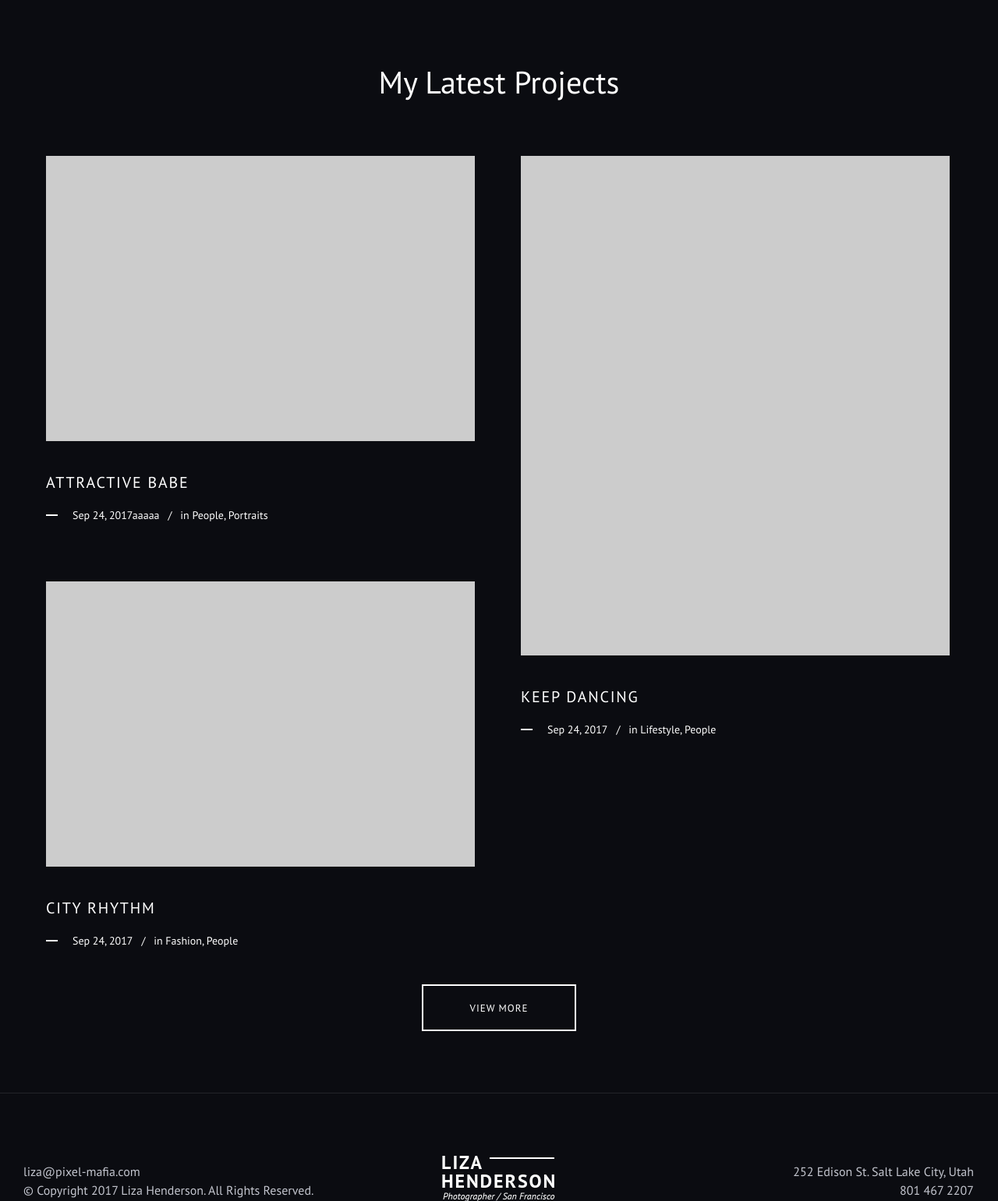
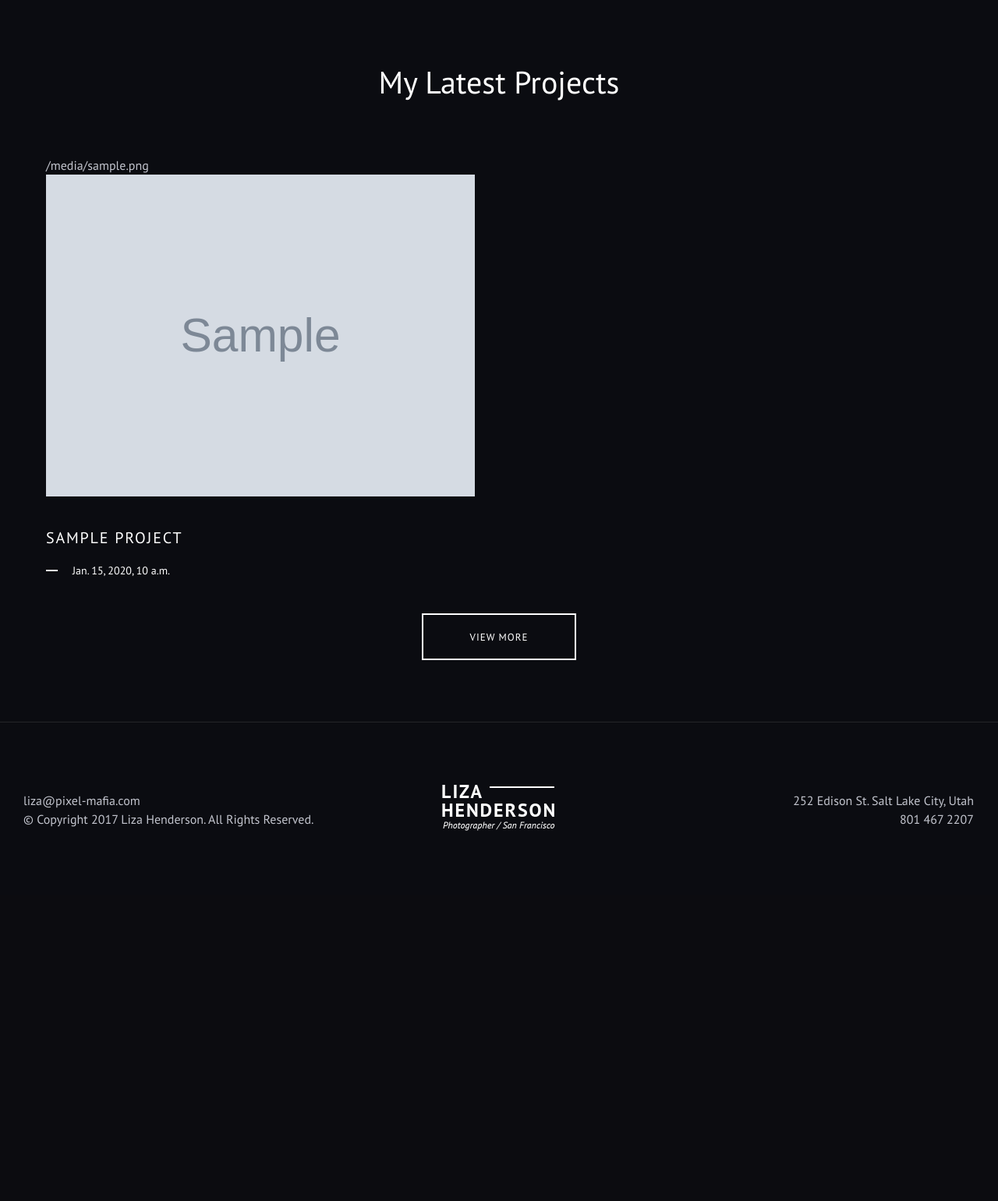
Before and after one commit to smokaleksander/photoblog, a Django app: template templates/index.html in a window 1280 px wide. Shown: the part 3699-5240 px from the top of the page at 78% size. After the commit the page ends 4765 px from the top, so only its background shows below. Run offline with Django 3.2, Linux system fonts and the light colour scheme; the template is opened without the code that fills it: most values are stand-ins (such as "Sample title", 1, 10 or a date in 2020); grey boxes marked "Sample" are stand-in pictures; some libraries are stand-ins or nearby versions.

Commit message:
optimize gallery and project models

```diff
--- a/templates/galleries.html
+++ b/templates/galleries.html
@@ -38,7 +38,7 @@
 									{% for gallery in galleries %}
 										<div class="liza_album_grid_post_wrapper liza_album_element liza_album_loading {{gallery.tags.all|join:" "}}" data-category="{{gallery.tags.all|join:" "}}">
 											<div class="liza_album_grid_post_inner">
-												<div class="liza_album_grid_image"><a href="{% url 'gallery' gallery.slug %}"><img src="{{ gallery.img1.url}}" alt=""/></a></div>
+												<div class="liza_album_grid_image"><a href="{% url 'gallery' gallery.slug %}"><img src="{{ gallery.img.url}}" alt=""/></a></div>
 												<div class="liza_grid_post_title">
 													<a class="notextdecor" href="{% url 'gallery' gallery.slug %}"><h4 class="innertitle entry-title">{{gallery.title}}</h4></a>
 												</div>
--- a/templates/index.html
+++ b/templates/index.html
@@ -303,44 +303,31 @@
 					<div class="col col-12">
 						<div class="liza_projects_grid liza_projects_grid2" data-uniqid="2952">
 							<div class="liza_projects_grid_inner" data-pad="60">
+								{% if projects %}
+									{% for project in projects %}
 										<div class="liza_project_grid_post_wrapper liza_project_loading liza_project_element people portraits" data-category="people portraits">
 											<div class="liza_project_grid_post_inner">
-										<div class="liza_project_grid_image"><a href="project_single-fullwidth.html"><img src="{% static 'img/project_grid/masonry01.jpg'%}" alt=""></a></div>
+												{% for image in project.imgs.all %}
+												<div>{{image.img}}</div>
+												<div class="liza_project_grid_image"><a href="project_single-fullwidth.html"><img src="{{image.img.url }}" alt=""></a></div>
+												{% endfor %}
 												<div class="liza_grid_post_title">
-											<a class="notextdecor" href="project_single-fullwidth.html"><h5 class="innertitle entry-title">Attractive babe</h5></a>
+												<a class="notextdecor" href="project_single-fullwidth.html"><h5 class="innertitle entry-title">{{project.title}}</h5></a>
 												</div>
 												<div class="liza_grid_project_meta liza_meta">
-											<div>Sep 24, 2017aaaaa</div>
-											<div>in  People, Portraits</div>
+													<div>{{project.date}}</div>
 												</div>
 											</div>
 										</div>
+									{% endfor %}
+								{% else %}
+									<div>
+										<p>Projekty niedostępne</p>
+									</div>
+								{% endif %}
 
-								<div class="liza_project_grid_post_wrapper liza_project_loading liza_project_element lifestyle people" data-category="lifestyle people">
-									<div class="liza_project_grid_post_inner">
-										<div class="liza_project_grid_image"><a href="project_single-left.html"><img src="{% static 'img/project_grid/masonry02.jpg'%}" alt=""></a></div>
-										<div class="liza_grid_post_title">
-											<a class="notextdecor" href="project_single-left.html"><h5 class="innertitle entry-title">Keep dancing</h5></a>
-										</div>
-										<div class="liza_grid_project_meta liza_meta">
-											<div>Sep 24, 2017</div>
-											<div>in  Lifestyle, People</div>
-										</div>
-									</div>
-								</div>
 
-								<div class="liza_project_grid_post_wrapper liza_project_loading liza_project_element fashion people" data-category="fashion people">
-									<div class="liza_project_grid_post_inner">
-										<div class="liza_project_grid_image"><a href="project_single-right.html"><img src="{% static 'img/project_grid/masonry03.jpg'%}" alt=""></a></div>
-										<div class="liza_grid_post_title">
-											<a class="notextdecor" href="project_single-right.html"><h5 class="innertitle entry-title">City rhythm</h5></a>
-										</div>
-										<div class="liza_grid_project_meta liza_meta">
-											<div>Sep 24, 2017</div>
-											<div>in  Fashion, People</div>
-										</div>
-									</div>
-								</div>
+
 
 							</div><!-- .liza_projects_grid_inner -->
 						</div><!-- .liza_projects_grid -->
```
Also changed, not shown: galleries/admin.py (+9 -2 lines), galleries/models.py (+5 -3 lines), main_page/views.py (+13 -2 lines), projects/admin.py (+11 -1 lines), projects/models.py (+5 -3 lines), galleries/migrations/0002_auto_20200226_2314.py (added), projects/migrations/0002_auto_20200226_2238.py (added). Lines whose indentation alone changed are shown as unchanged.
